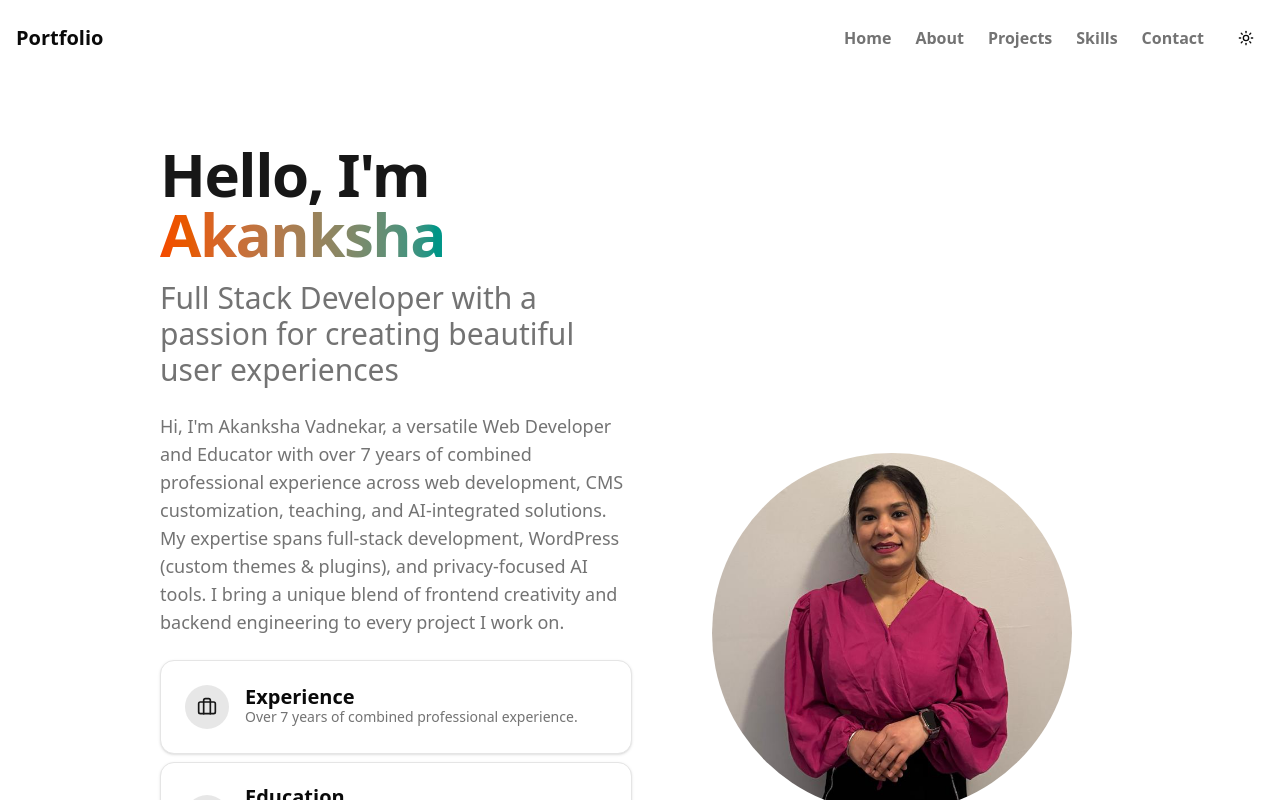
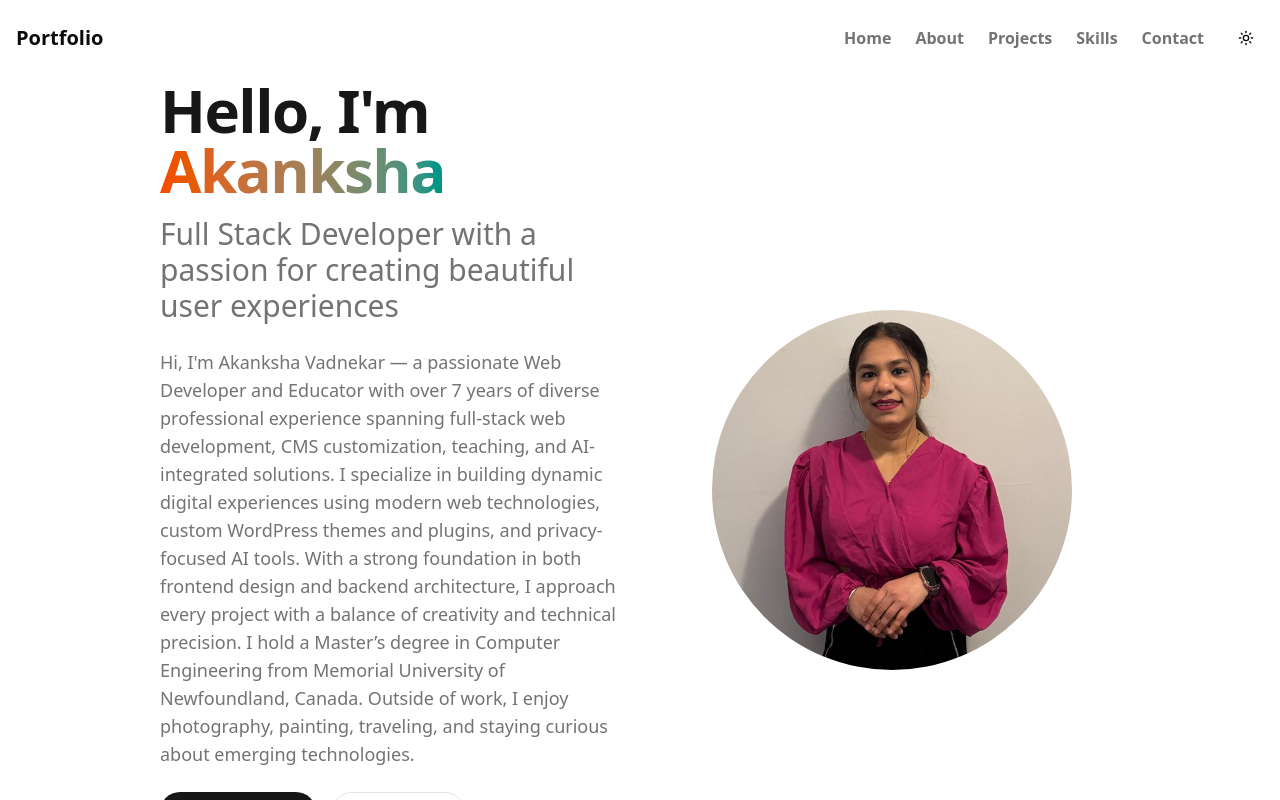
Before and after one commit to arvadnekar/portfolio, a Next.js app: page / in a window 1280 px wide. Shown: the top 800 px of the page. Built offline with nearby package versions, Linux system fonts and the light colour scheme.

Commit message:
update about contact and hero section

```diff
--- a/src/components/Home/AboutSection.tsx
+++ b/src/components/Home/AboutSection.tsx
@@ -12,6 +12,7 @@ export function TimelineDemo() {
       grade: 3.27,
       gradeScale: 4,
       skills: ['Next.js', 'TypeScript', 'Tailwind CSS',  'ShadCN/UI'],
+
 
       content: (
         <div>
--- a/src/components/Home/contact.tsx
+++ b/src/components/Home/contact.tsx
@@ -45,10 +45,6 @@ export default function Contact() {
           >
             <ContactInformation />
           </motion.div>
-
-          <motion.div>
-            <ChatBot />
-          </motion.div>
         </div>
       </div>
     </section>
--- a/src/components/Home/hero.tsx
+++ b/src/components/Home/hero.tsx
@@ -1,25 +1,16 @@
 'use client';
-import {
-  ArrowRight,
-  Briefcase,
-  Github,
-  GraduationCap,
-  Heart,
-  Linkedin,
-  Mail,
-} from 'lucide-react';
+import { ArrowRight, Github, Linkedin, Mail } from 'lucide-react';
 import { Button } from '../ui/button';
 import { motion } from 'framer-motion';
 import Link from 'next/link';
 import Image from 'next/image'; // Make sure to import this
 import profilePic from '@/public/profile1.jpeg';
-import { Card, CardDescription, CardHeader, CardTitle } from '../ui/card';
 
 export function HeroSection() {
   return (
     <section
       id="home"
-      className="min-h-screen flex items-center justify-center pt-16 pb-10"
+      className="min-h-screen flex items-center justify-center"
     >
       <div className="container mx-auto px-4">
         {/* Left: Text content */}
@@ -54,15 +45,21 @@ export function HeroSection() {
             transition={{ duration: 0.5, delay: 0.4 }}
           >
             <p className="text-lg text-muted-foreground mb-8 max-w-2xl">
-              Hi, I&apos;m Akanksha Vadnekar, a versatile Web Developer and
-              Educator with over 7 years of combined professional experience
-              across web development, CMS customization, teaching, and
-              AI-integrated solutions. My expertise spans full-stack
-              development, WordPress (custom themes & plugins), and
-              privacy-focused AI tools. I bring a unique blend of frontend
-              creativity and backend engineering to every project I work on.
+              Hi, I&apos;m Akanksha Vadnekar — a passionate Web Developer and
+              Educator with over 7 years of diverse professional experience
+              spanning full-stack web development, CMS customization, teaching,
+              and AI-integrated solutions. I specialize in building dynamic
+              digital experiences using modern web technologies, custom
+              WordPress themes and plugins, and privacy-focused AI tools. With a
+              strong foundation in both frontend design and backend
+              architecture, I approach every project with a balance of
+              creativity and technical precision. I hold a Master’s degree in
+              Computer Engineering from Memorial University of Newfoundland,
+              Canada. Outside of work, I enjoy photography, painting, traveling,
+              and staying curious about emerging technologies.
             </p>
           </motion.div>
+          {/*
           <div>
             <div className="flex flex-col gap-y-2">
               <Card>
@@ -110,6 +107,7 @@ export function HeroSection() {
               </Card>
             </div>
           </div>
+          */}
           <motion.div
             initial={{ opacity: 0, y: 20 }}
             animate={{ opacity: 1, y: 0 }}
```
